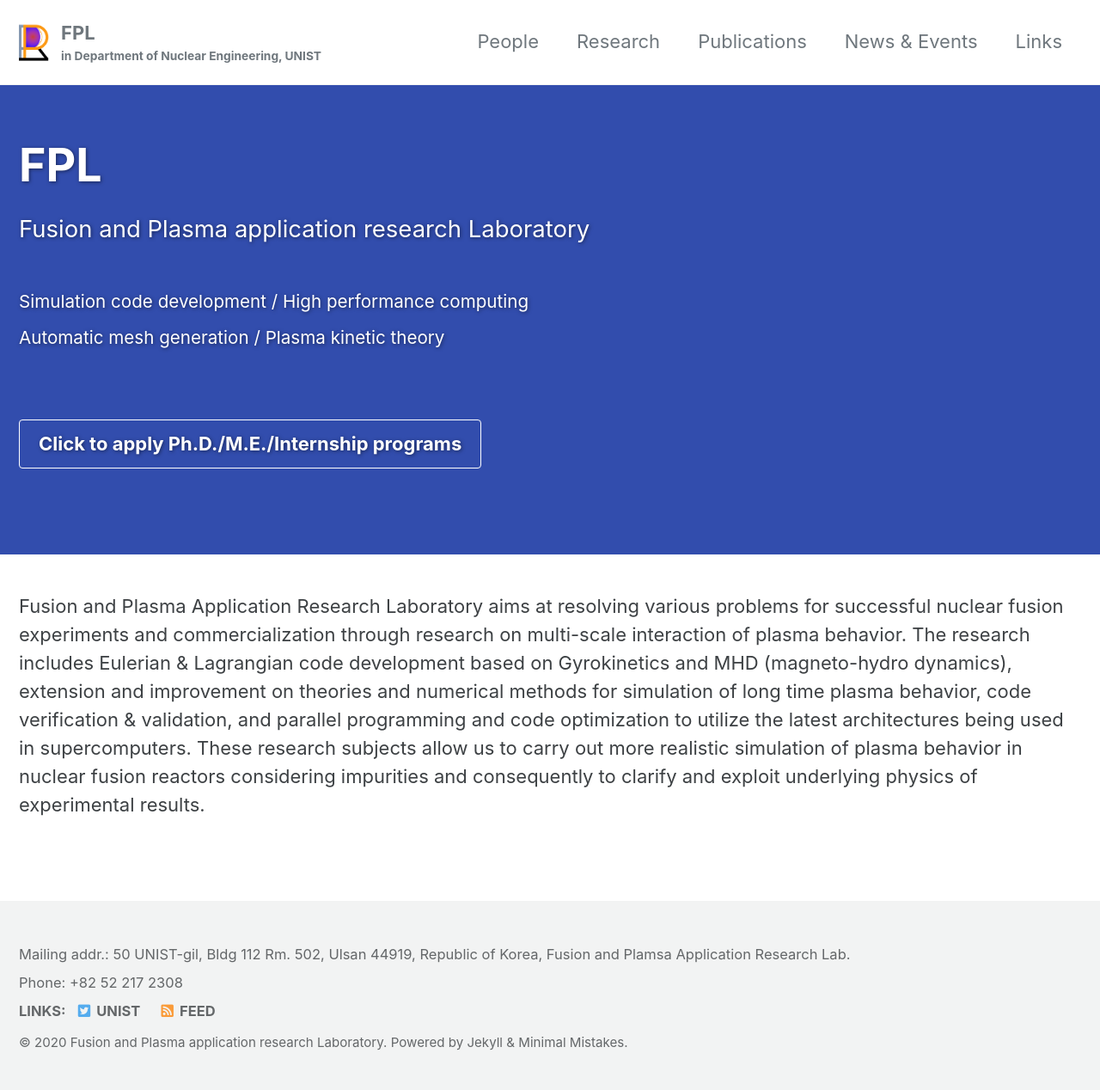
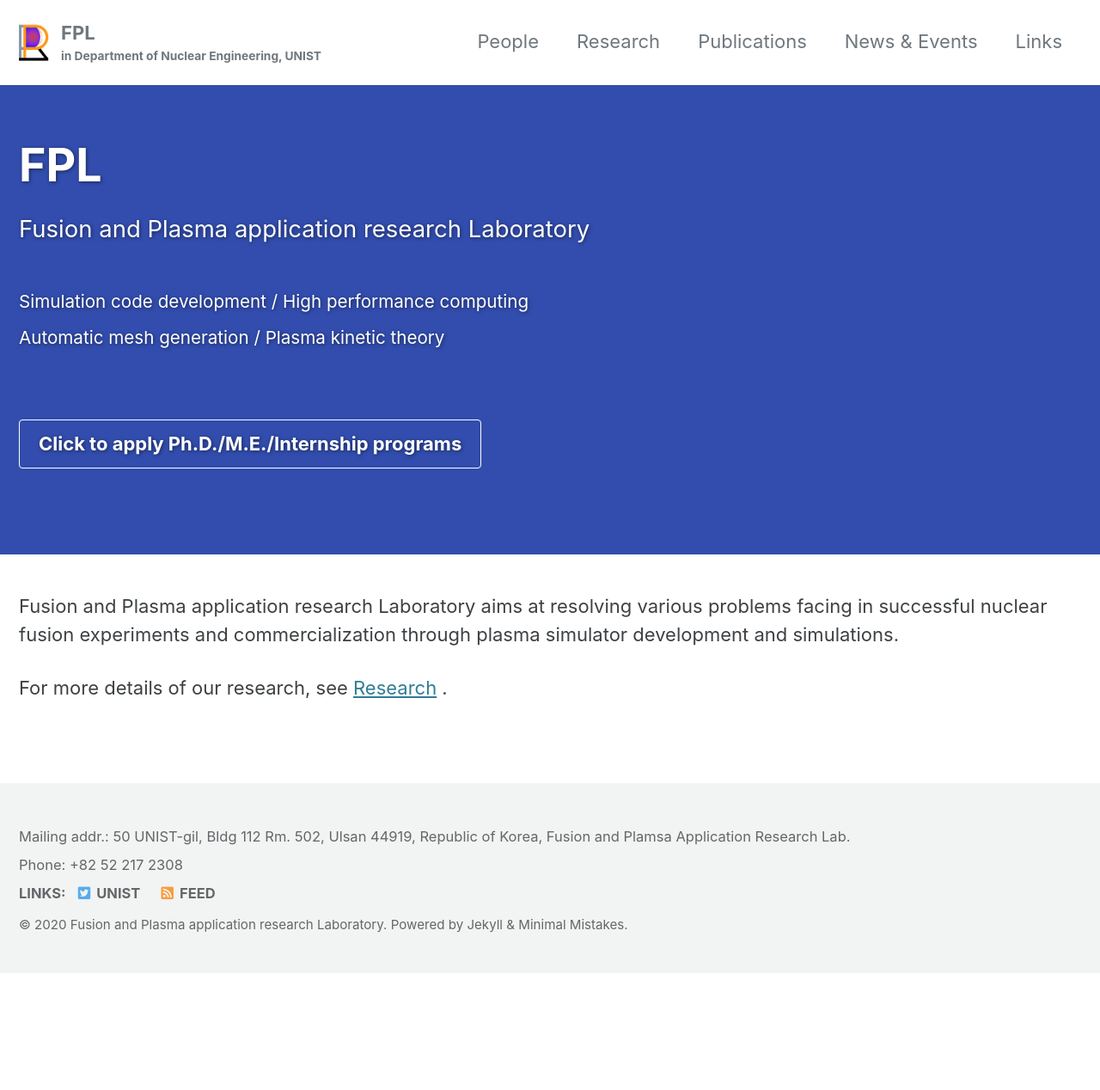
Before and after one commit to UNIST-FPL/unist-fpl.github.io, a Jekyll site: the page built from _pages/home.md, in a window 1280 px wide. Shown: the whole page at 86% size. Built offline with Jekyll 4.4.1, drawn with Linux system fonts in a browser that asks for light colours; cached includes are drawn as plain includes; after the commit the page ends 1132 px from its top, so only the background shows below that.

Commit message:
modified greetings in home

```diff
--- a/_pages/home.md
+++ b/_pages/home.md
@@ -13,4 +13,9 @@ excerpt: >
   <small>Automatic mesh generation / Plasma kinetic theory</small> <br /> <br />
 ---
 
- Fusion and Plasma Application Research Laboratory aims at resolving various problems for successful nuclear fusion experiments and commercialization through research on multi-scale interaction of plasma behavior. The research includes Eulerian & Lagrangian code development based on Gyrokinetics and MHD (magneto-hydro dynamics), extension and improvement on theories and numerical methods for simulation of long time plasma behavior, code verification & validation, and parallel programming and code optimization to utilize the latest architectures being used in supercomputers. These research subjects allow us to carry out more realistic simulation of plasma behavior in nuclear fusion reactors considering impurities and consequently to clarify and exploit underlying physics of experimental results.
+ Fusion and Plasma application research Laboratory aims at resolving various problems facing in successful nuclear fusion experiments and commercialization through plasma simulator development and simulations.
+ <br />
+
+ For more details of our research, see [Research](/research/) .
+
+<!--- The research includes Eulerian & Lagrangian code development based on Gyrokinetics and MHD (magneto-hydro dynamics), extension and improvement on theories and numerical methods for simulation of long time plasma behavior, code verification & validation, and parallel programming and code optimization to utilize the latest architectures being used in supercomputers. These research subjects allow us to carry out more realistic simulation of plasma behavior in nuclear fusion reactors considering impurities and consequently to clarify and exploit underlying physics of experimental results. --->
```
Also changed, not shown: _pages/publications.md (+2 -0 lines), _pages/research.md (+2 -0 lines).
